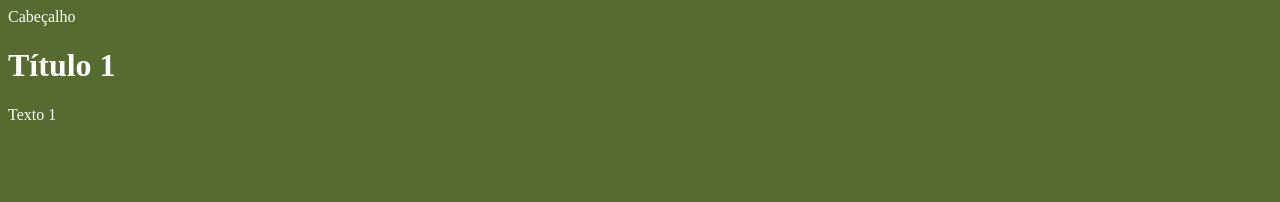
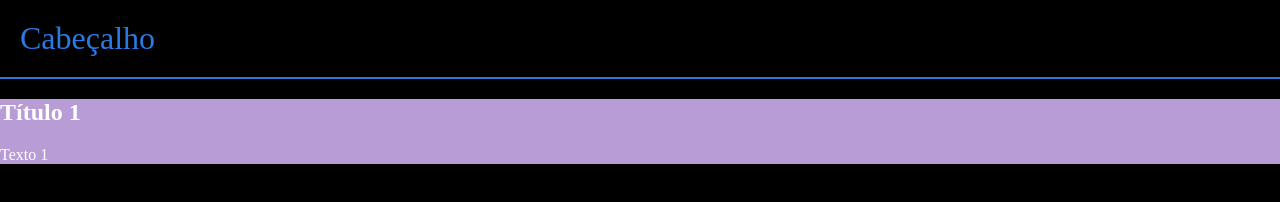
Before and after one commit to Warsgame/CienciaFlix-Alura, a plain HTML site: page index.html in a window 1280 px wide. Drawn offline with Linux system fonts and the light colour scheme.

Commit message:
Adicionando Borders e Padding / Erro no Index Corrigido

```diff
--- a/index.html
+++ b/index.html
@@ -6,11 +6,18 @@
     <link rel="stylesheet" type="text/css" href="styles.css" />
     <title>Home</title>
 </head>
+
 <body>
+
     <header>Cabeçalho</header> <!-- Preciso pensar em um tema e um título -->
 
-    <h1>Título 1</h1>
-    <p>Texto 1</p>
+    <section>
+        <div>
+            <h1>Título 1</h1>
+            <p>Texto 1</p>
+        </div>
+    </section>
+
 </body>
 </html>
 
--- a/styles.css
+++ b/styles.css
@@ -1,4 +1,17 @@
 body{
+    margin: 0;
+    padding: 0;
     color: white;
-    background: darkolivegreen;
+    background: black;
 }
+
+header{
+    border-bottom: solid 2px rgb(42,122,228);
+    padding: 20px;
+    font-size: 32px;
+    color: rgb(42,122,228);
+}
+
+section{
+    background-color: rgb(184,156,213);
+}
```
